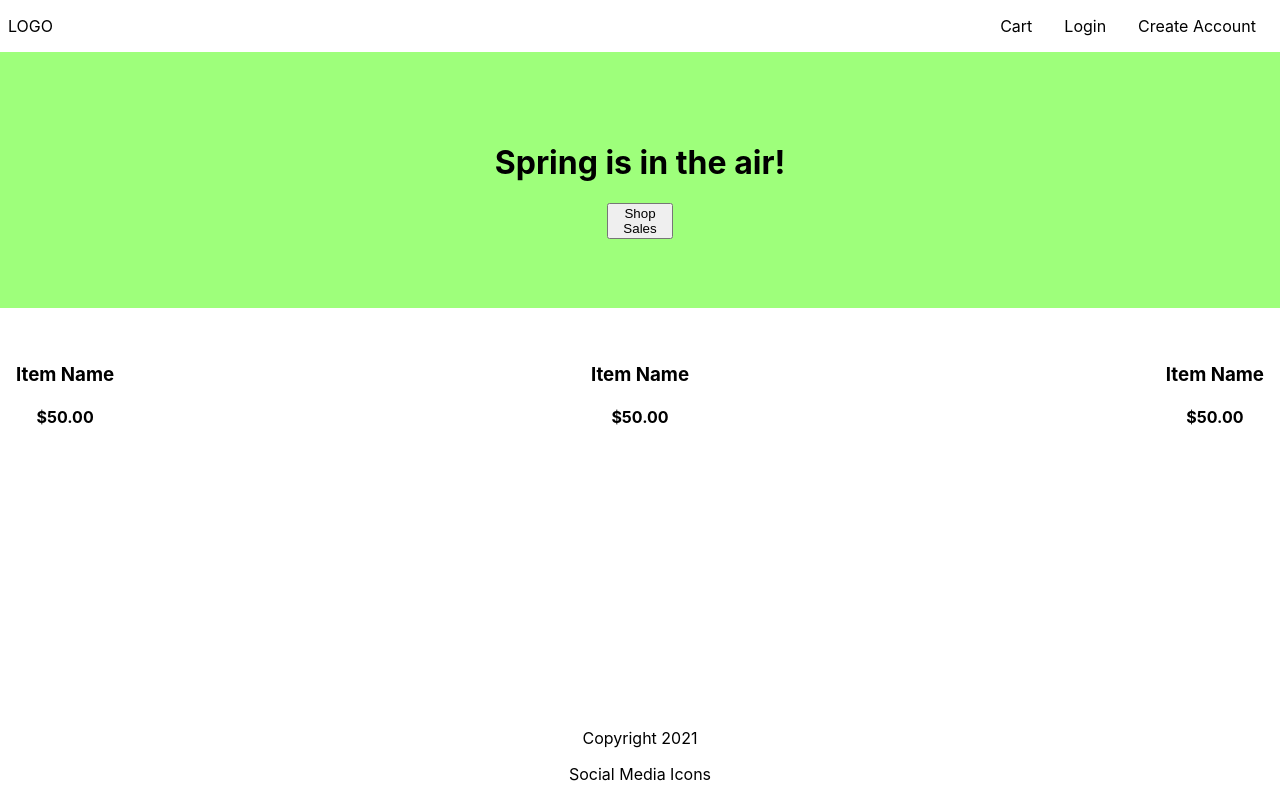
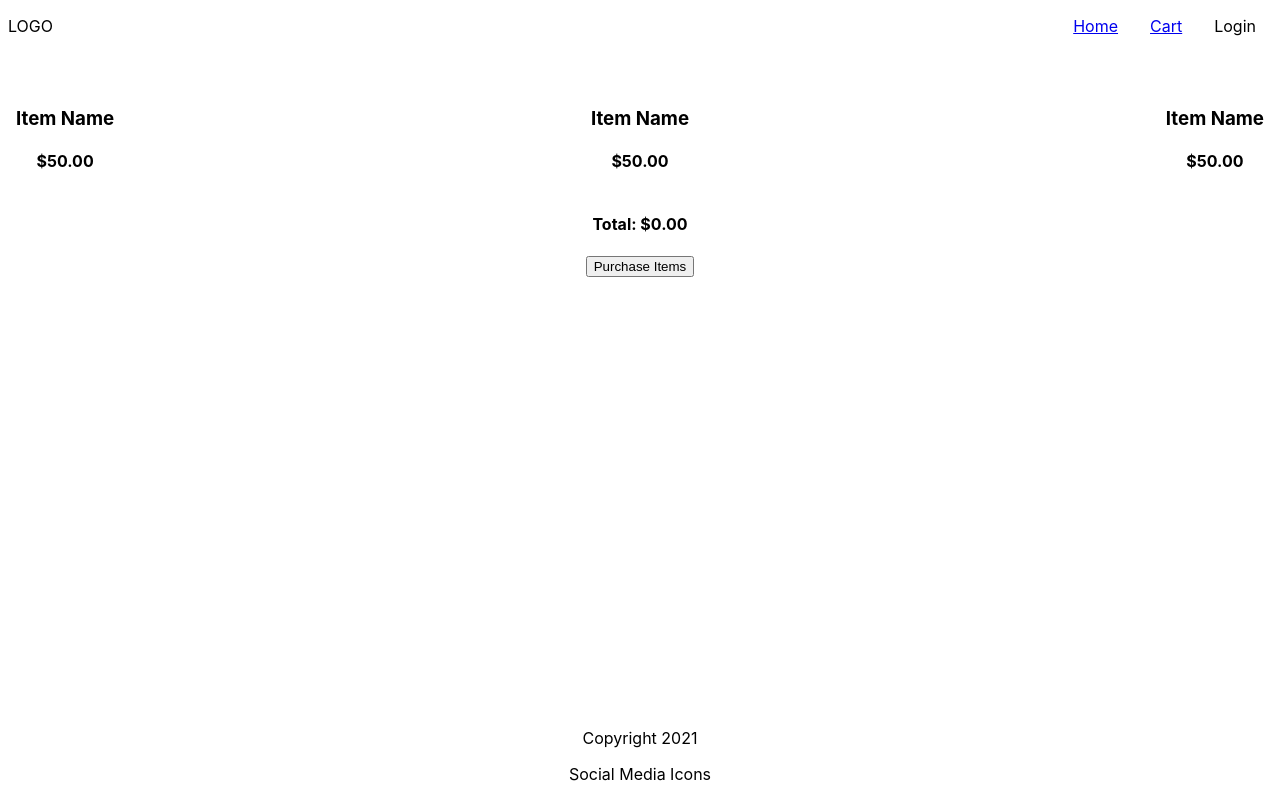
Before and after one commit to mwinser/ecommerce-site, a React (Create React App) app: page /cart in a window 1280 px wide. Built offline with nearby package versions, Linux system fonts and the light colour scheme.

Commit message:
split into components, added routing

```diff
--- a/src/App.js
+++ b/src/App.js
@@ -1,45 +1,25 @@
 import './App.css';
+import {Switch, Route} from "react-router-dom"
+import Navbar from "./Navbar"
+import Home from "./pages/Home"
+import Cart from "./pages/Cart"
+import Footer from "./Footer"
 
 function App() {
   return (
     <div className="App">
-      <nav className="navbar">
-        <div className="logo">LOGO</div>
-        <div className="menu">
-          <ul>
-            <li>Cart</li>
-            <li>Login</li>
-            <li>Create Account</li>
-          </ul>
-        </div>
-      </nav>
-    <div className="hero">
-      <h1>Spring is in the air!</h1>
-      <button>Shop Sales</button>
-    </div>
-    <div className="featured">
-      <ul>
-        <li>
-          <img></img>
-          <h3>Item Name</h3>
-          <h4>$50.00</h4>
-        </li>
-        <li>
-          <img></img>
-          <h3>Item Name</h3>
-          <h4>$50.00</h4>
-        </li>
-        <li>
-          <img></img>
-          <h3>Item Name</h3>
-          <h4>$50.00</h4>
-        </li>
-      </ul>
-    </div>
-    <footer>
-      <p>Copyright 2021</p>
-      <p>Social Media Icons</p>
-    </footer>
+      <Navbar />
+        <Switch>
+          <Route exact path="/">
+            <Home />
+          </Route>
+          <Route exact path="/cart">
+            <Cart />
+          </Route>
+        </Switch>
+
+      <Footer />
+
     </div>
   );
 }
--- /dev/null
+++ b/src/Featured.js
@@ -0,0 +1,27 @@
+import React from "react"
+
+function Featured () {
+    return(
+        <div className="featured">
+            <ul>
+            <li>
+                <img alt=""></img>
+                <h3>Item Name</h3>
+                <h4>$50.00</h4>
+            </li>
+            <li>
+                <img alt=""></img>
+                <h3>Item Name</h3>
+                <h4>$50.00</h4>
+            </li>
+            <li>
+                <img alt=""></img>
+                <h3>Item Name</h3>
+                <h4>$50.00</h4>
+            </li>
+            </ul>
+        </div>
+    )
+}
+
+export default Featured
--- /dev/null
+++ b/src/Footer.js
@@ -0,0 +1,12 @@
+import React from "react"
+
+function Footer () {
+    return (
+        <footer>
+            <p>Copyright 2021</p>
+            <p>Social Media Icons</p>
+        </footer>
+    )
+}
+
+export default Footer
--- /dev/null
+++ b/src/Hero.js
@@ -0,0 +1,12 @@
+import React from "react"
+
+function Hero () {
+    return(
+    <div className="hero">
+        <h1>Spring is in the air!</h1>
+        <button>Shop Sales</button>
+    </div>
+    )
+}
+
+export default Hero
--- /dev/null
+++ b/src/Navbar.js
@@ -0,0 +1,22 @@
+import React from "react"
+import {Link} from "react-router-dom"
+
+function Navbar () {
+    return (
+    <nav className="navbar">
+        <div className="logo">LOGO</div>
+        <div className="menu">
+            <ul>
+            <Link to="/"><li>Home</li></Link>
+            <Link to="/cart"><li>Cart</li></Link>
+            <li>Login</li>
+
+            </ul>
+        </div>
+    </nav>
+    )
+}
+
+
+
+export default Navbar
--- a/src/index.js
+++ b/src/index.js
@@ -1,11 +1,15 @@
 import React from 'react';
 import ReactDOM from 'react-dom';
+import {BrowserRouter as Router} from "react-router-dom"
 import './index.css';
 import App from './App';
 
 ReactDOM.render(
   <React.StrictMode>
-    <App />
+    <Router>
+      <App />
+    </Router>
+
   </React.StrictMode>,
   document.getElementById('root')
 );
--- /dev/null
+++ b/src/pages/Cart.js
@@ -0,0 +1,14 @@
+import React from "react"
+import Featured from "../Featured"
+
+function Cart () {
+    return(
+        <>
+            <Featured />
+            <h4>Total: $0.00</h4>
+            <button>Purchase Items</button>
+        </>
+    )
+}
+
+export default Cart
--- /dev/null
+++ b/src/pages/Home.js
@@ -0,0 +1,14 @@
+import React from "react"
+import Hero from "../Hero"
+import Featured from "../Featured"
+
+function Home () {
+    return(
+        <>
+            <Hero />
+            <Featured />
+        </>
+    )
+}
+
+export default Home
```
